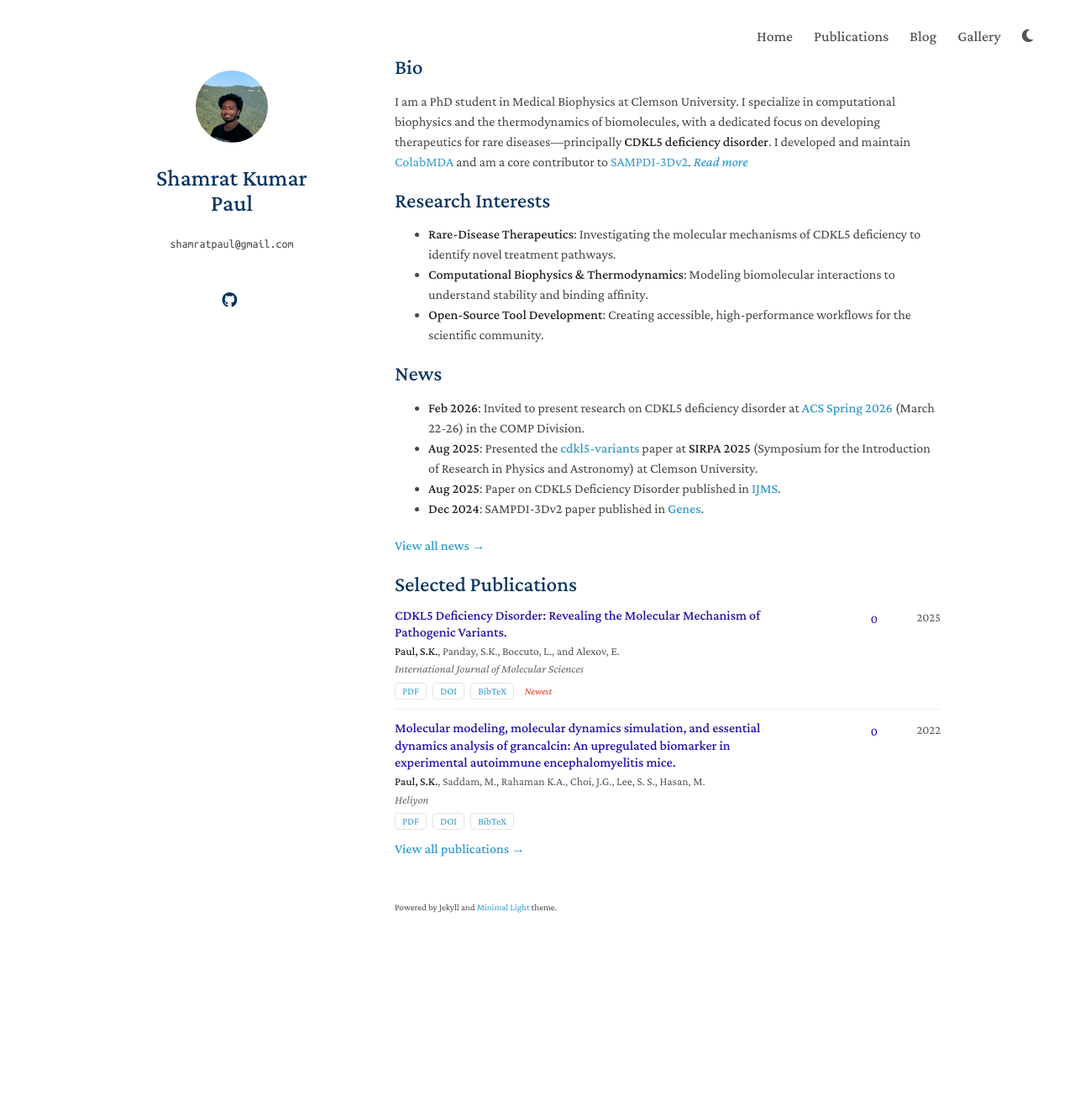
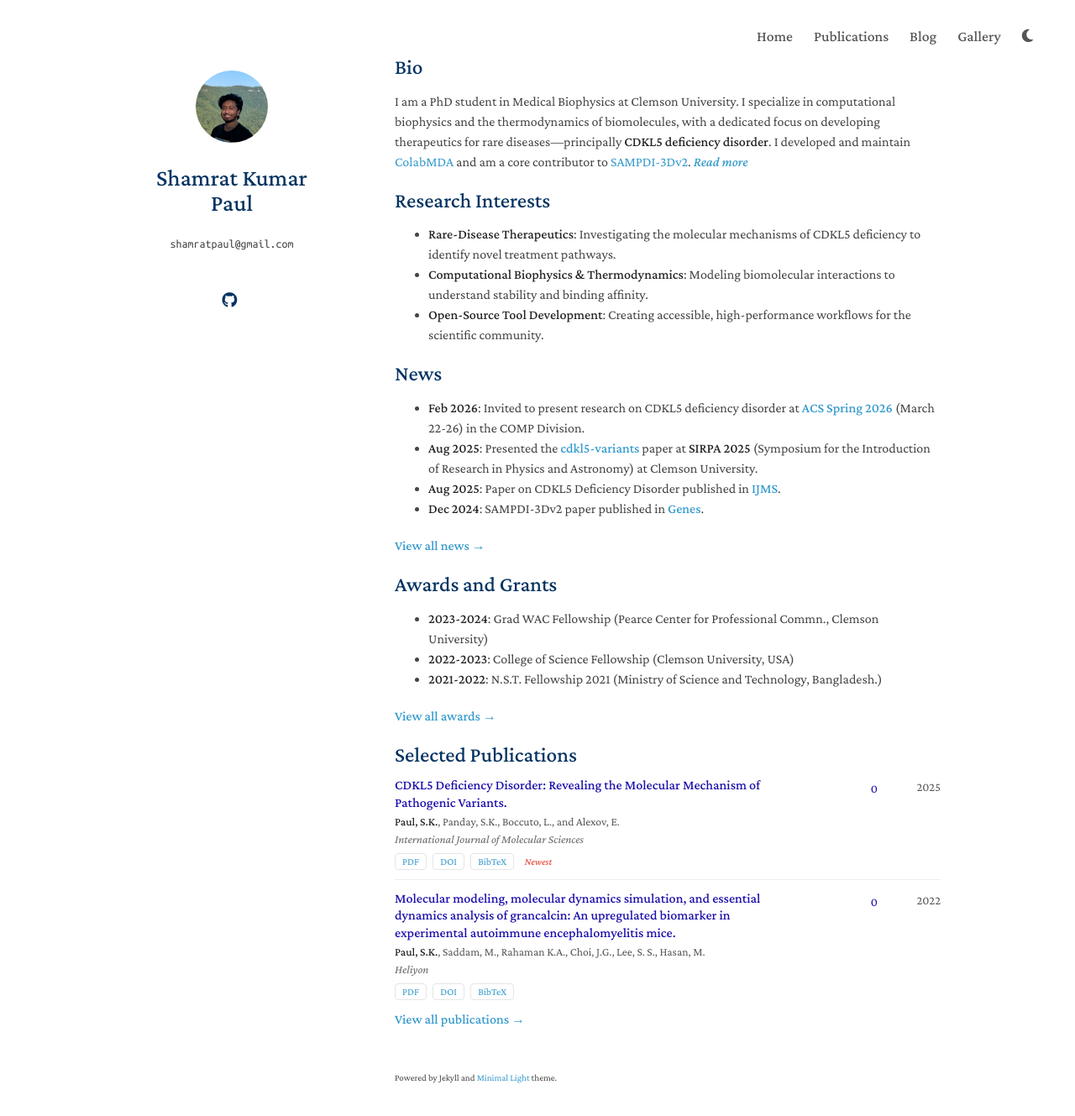
Before and after one commit to paulshamrat/paulshamrat.github.io, a Jekyll site: the page built from index.md, in a window 1280 px wide and 1364 px high. Shown: the top 1329 px of the window at 84% size. Built offline with Jekyll 4.4.1, drawn with Linux system fonts in a browser that asks for light colours; a style sheet for code colours, icons or effects is not loaded.

Commit message:
Add Awards and Grants section

```diff
--- a/index.md
+++ b/index.md
@@ -55,6 +55,14 @@
 
 <p><a href="{{ "/news/" | relative_url }}" style="font-weight: 500;">View all news &rarr;</a></p>
 
+## Awards and Grants
+
+- **2023-2024**: Grad WAC Fellowship (Pearce Center for Professional Commn., Clemson University)
+- **2022-2023**: College of Science Fellowship (Clemson University, USA)
+- **2021-2022**: N.S.T. Fellowship 2021 (Ministry of Science and Technology, Bangladesh.)
+
+<p><a href="{{ "/awards/" | relative_url }}" style="font-weight: 500;">View all awards &rarr;</a></p>
+
 <h2 id="selected-publications" style="margin: 2px 0px -15px;">Selected Publications</h2>
 <div class="publications">
   <ol class="bibliography">
```
Also changed, not shown: awards.md (added, +13 -0 lines).
